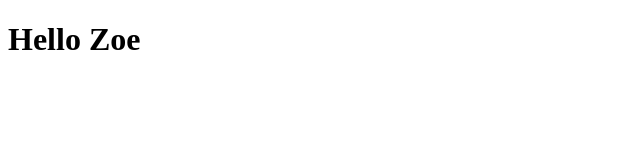
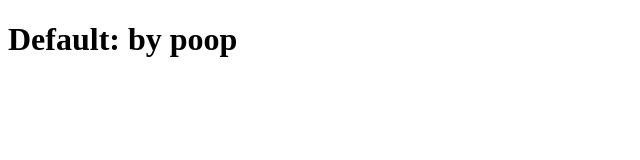
Before and after one commit to olive-rd/HangoutFinder, a plain HTML site: page index.html in a window 1280 px wide. Shown: the whole page, without its empty margins (0-640 px from the left). Drawn offline with Linux system fonts and the light colour scheme.

Commit message:
Change header text from 'Hello Zoe' to 'Default: by poop'

```diff
--- a/index.html
+++ b/index.html
@@ -10,6 +10,6 @@
         </style>
     </head>
     <body>
-        <h1>Hello Zoe</h1>
+        <h1>Default: by poop</h1>
     </body>
 </html>
```
